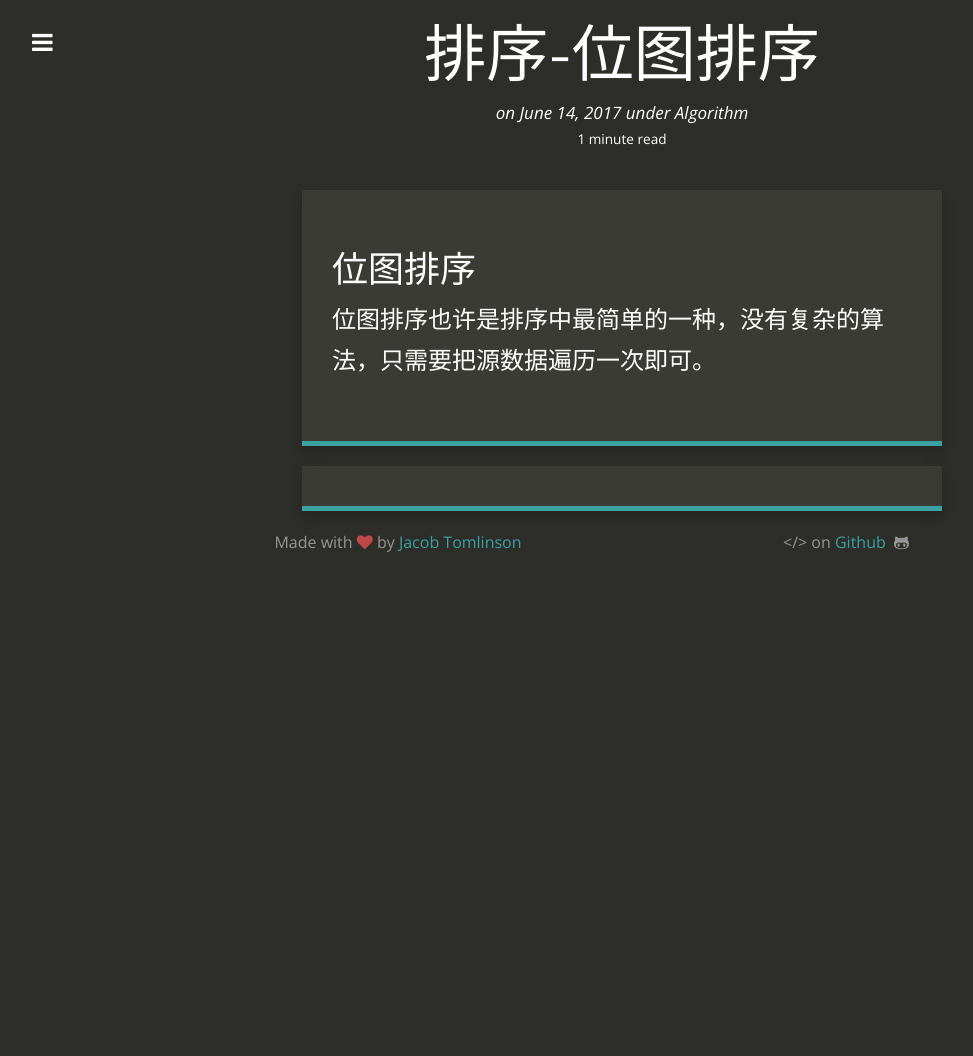
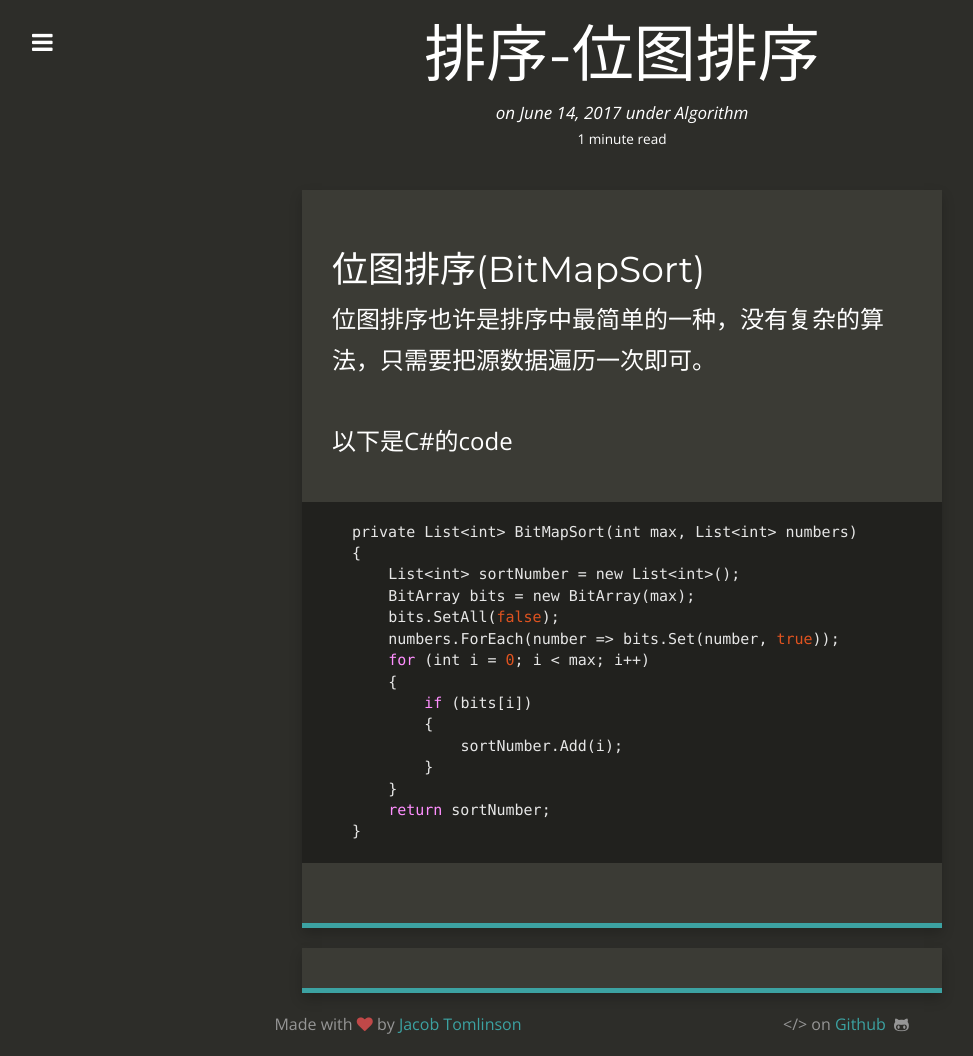
Before and after one commit to SilverW0o0W/Blog, a Jekyll site: the page built from _posts/2017-06-14-Algorithm-Sort-1.md, in a window 1280 px wide. Shown: the whole page, without its empty margins (18-991 px from the left). Built offline with Jekyll 4.4.1, drawn with Linux system fonts in a browser that asks for light colours; before the commit the page ends 900 px from its top, so only the background shows below that.

Commit message:
sort not complete

```diff
--- a/_posts/2017-06-14-Algorithm-Sort-1.md
+++ b/_posts/2017-06-14-Algorithm-Sort-1.md
@@ -5,6 +5,26 @@ categories: Algorithm
 ---
 
 
-## 位图排序
+## 位图排序(BitMapSort)
 
 位图排序也许是排序中最简单的一种，没有复杂的算法，只需要把源数据遍历一次即可。
+
+以下是C#的code
+
+{% highlight ruby %}
+private List<int> BitMapSort(int max, List<int> numbers)
+{
+    List<int> sortNumber = new List<int>();
+    BitArray bits = new BitArray(max);
+    bits.SetAll(false);
+    numbers.ForEach(number => bits.Set(number, true));
+    for (int i = 0; i < max; i++)
+    {
+        if (bits[i])
+        {
+            sortNumber.Add(i);
+        }
+    }
+    return sortNumber;
+}
+{% endhighlight %}
```
